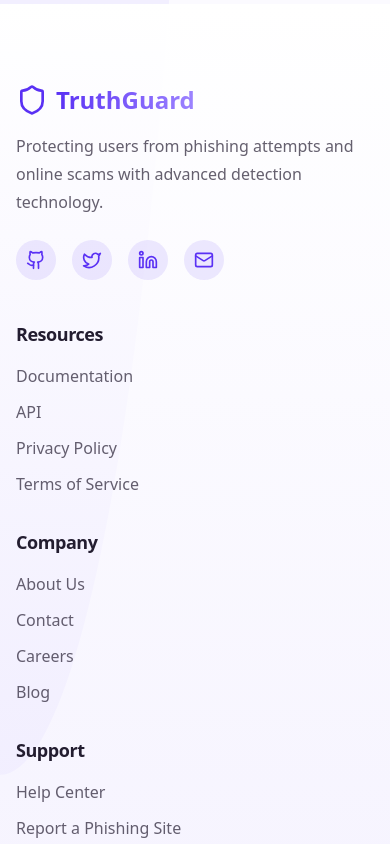
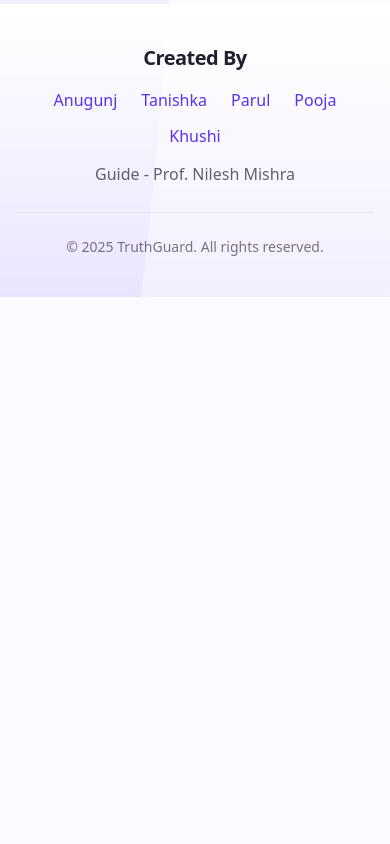
Before and after one commit to Phishing-website-1/truthguard-sentinel, a React (Vite) app: page / in a window 390 px wide. Shown: the part 7680-8524 px from the top of the page. After the commit the page ends 7977 px from the top, so only its background shows below. Built offline with nearby package versions, Linux system fonts and the light colour scheme.

Commit message:
Remove footer content
Remove all content except credits from the footer.

```diff
--- a/src/components/Footer.tsx
+++ b/src/components/Footer.tsx
@@ -1,70 +1,12 @@
 
 import React from 'react';
-import { Shield, Github, Twitter, Linkedin, Mail } from 'lucide-react';
 
 const Footer = () => {
   return (
-    <footer className="bg-gradient-to-b from-white to-purple/5 pt-20 pb-10">
+    <footer className="bg-gradient-to-b from-white to-purple/5 py-10">
       <div className="container-custom">
-        <div className="flex flex-col md:flex-row justify-between gap-10 mb-16">
-          <div className="md:w-1/3">
-            <div className="flex items-center space-x-2 mb-4">
-              <Shield className="w-8 h-8 text-purple" />
-              <span className="text-2xl font-bold text-gradient">TruthGuard</span>
-            </div>
-            <p className="text-foreground/70 mb-6">
-              Protecting users from phishing attempts and online scams with advanced detection technology.
-            </p>
-            <div className="flex space-x-4">
-              <a href="#" className="w-10 h-10 rounded-full bg-purple/10 flex items-center justify-center text-purple hover:bg-purple hover:text-white transition-colors duration-300">
-                <Github className="w-5 h-5" />
-              </a>
-              <a href="#" className="w-10 h-10 rounded-full bg-purple/10 flex items-center justify-center text-purple hover:bg-purple hover:text-white transition-colors duration-300">
-                <Twitter className="w-5 h-5" />
-              </a>
-              <a href="#" className="w-10 h-10 rounded-full bg-purple/10 flex items-center justify-center text-purple hover:bg-purple hover:text-white transition-colors duration-300">
-                <Linkedin className="w-5 h-5" />
-              </a>
-              <a href="#" className="w-10 h-10 rounded-full bg-purple/10 flex items-center justify-center text-purple hover:bg-purple hover:text-white transition-colors duration-300">
-                <Mail className="w-5 h-5" />
-              </a>
-            </div>
-          </div>
-
-          <div className="md:w-2/3 grid grid-cols-1 sm:grid-cols-2 lg:grid-cols-3 gap-8">
-            <div>
-              <h3 className="font-semibold text-lg mb-4">Resources</h3>
-              <ul className="space-y-3">
-                <li><a href="#" className="text-foreground/70 hover:text-purple transition-colors duration-300">Documentation</a></li>
-                <li><a href="#" className="text-foreground/70 hover:text-purple transition-colors duration-300">API</a></li>
-                <li><a href="#" className="text-foreground/70 hover:text-purple transition-colors duration-300">Privacy Policy</a></li>
-                <li><a href="#" className="text-foreground/70 hover:text-purple transition-colors duration-300">Terms of Service</a></li>
-              </ul>
-            </div>
-
-            <div>
-              <h3 className="font-semibold text-lg mb-4">Company</h3>
-              <ul className="space-y-3">
-                <li><a href="#" className="text-foreground/70 hover:text-purple transition-colors duration-300">About Us</a></li>
-                <li><a href="#" className="text-foreground/70 hover:text-purple transition-colors duration-300">Contact</a></li>
-                <li><a href="#" className="text-foreground/70 hover:text-purple transition-colors duration-300">Careers</a></li>
-                <li><a href="#" className="text-foreground/70 hover:text-purple transition-colors duration-300">Blog</a></li>
-              </ul>
-            </div>
-
-            <div>
-              <h3 className="font-semibold text-lg mb-4">Support</h3>
-              <ul className="space-y-3">
-                <li><a href="#" className="text-foreground/70 hover:text-purple transition-colors duration-300">Help Center</a></li>
-                <li><a href="#" className="text-foreground/70 hover:text-purple transition-colors duration-300">Report a Phishing Site</a></li>
-                <li><a href="#" className="text-foreground/70 hover:text-purple transition-colors duration-300">FAQs</a></li>
-              </ul>
-            </div>
-          </div>
-        </div>
-
-        <div className="text-center mt-16">
-          <div className="max-w-2xl mx-auto mb-6">
+        <div className="text-center">
+          <div className="max-w-2xl mx-auto">
             <h3 className="text-xl font-semibold mb-4">Created By</h3>
             <div className="flex flex-wrap justify-center gap-x-6 gap-y-3">
               <span className="text-purple font-medium">Anugunj</span>
@@ -76,7 +18,7 @@ const Footer = () => {
             <p className="mt-3 text-foreground/70">Guide - Prof. Nilesh Mishra</p>
           </div>
 
-          <div className="border-t border-gray-200 pt-6">
+          <div className="border-t border-gray-200 mt-6 pt-6">
             <p className="text-foreground/60 text-sm">
               &copy; {new Date().getFullYear()} TruthGuard. All rights reserved.
             </p>
```
